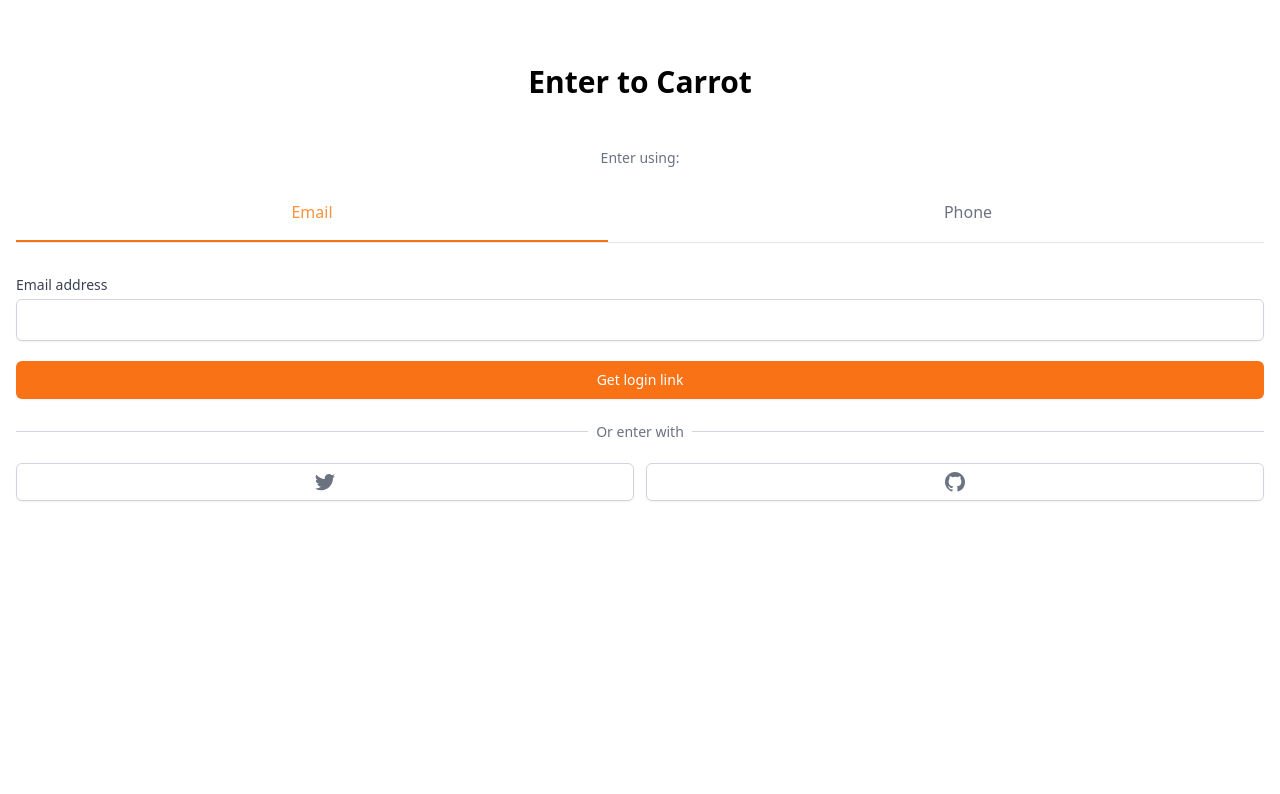
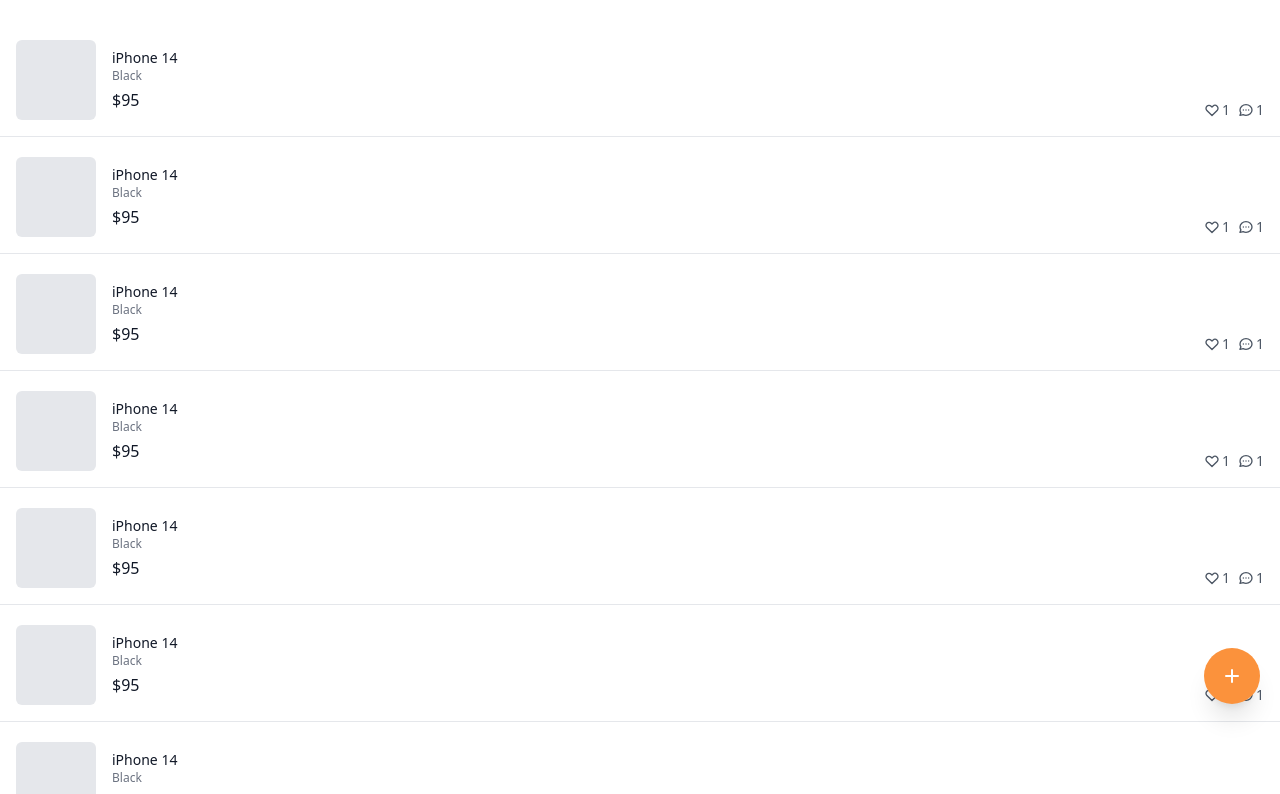
Before and after one commit to summereuna/carrot-market, a Next.js app: page / in a window 1280 px wide. Shown: the top 794 px of the page. Built offline with nearby package versions, Linux system fonts and the light colour scheme.

Commit message:
Add: home page css

```diff
--- a/pages/index.tsx
+++ b/pages/index.tsx
@@ -1,10 +1,79 @@
 import type { NextPage } from "next";
-import Enter from "./enter";
+
+//상품 리스트
 const Home: NextPage = () => {
   return (
-    <>
-      <Enter />
-    </>
+    <div className="flex flex-col space-y-5 py-10">
+      {[1, 1, 1, 1, 1, 1, 1, 1, 1, 1, 1, 1].map((_, i) => (
+        <div
+          key={i}
+          className="px-4 flex justify-between pb-4 border-b cursor-pointer"
+        >
+          <div className="flex space-x-4">
+            <div className="w-20 h-20 bg-gray-200 rounded-md" />
+            <div className="pt-2 flex flex-col">
+              <h3 className="text-sm font-medium text-gray-900">iPhone 14</h3>
+              <span className="text-xs text-gray-500">Black</span>
+              <span className="font-medium mt-1 text-gray-900">$95</span>
+            </div>
+          </div>
+          <div className="flex items-end justify-end space-x-2">
+            <div className="flex space-x-0.5 items-center text-sm text-gray-600">
+              <svg
+                className="w-4 h-4"
+                fill="none"
+                stroke="currentColor"
+                viewBox="0 0 24 24"
+                xmlns="http://www.w3.org/2000/svg"
+              >
+                <path
+                  strokeLinecap="round"
+                  strokeLinejoin="round"
+                  strokeWidth="2"
+                  d="M4.318 6.318a4.5 4.5 0 000 6.364L12 20.364l7.682-7.682a4.5 4.5 0 00-6.364-6.364L12 7.636l-1.318-1.318a4.5 4.5 0 00-6.364 0z"
+                ></path>
+              </svg>
+              <span>1</span>
+            </div>
+            <div className="flex space-x-0.5 items-center text-sm text-gray-600">
+              <svg
+                className="w-4 h-4"
+                fill="none"
+                stroke="currentColor"
+                viewBox="0 0 24 24"
+                xmlns="http://www.w3.org/2000/svg"
+              >
+                <path
+                  strokeLinecap="round"
+                  strokeLinejoin="round"
+                  strokeWidth="2"
+                  d="M8 12h.01M12 12h.01M16 12h.01M21 12c0 4.418-4.03 8-9 8a9.863 9.863 0 01-4.255-.949L3 20l1.395-3.72C3.512 15.042 3 13.574 3 12c0-4.418 4.03-8 9-8s9 3.582 9 8z"
+                ></path>
+              </svg>
+              <span>1</span>
+            </div>
+          </div>
+        </div>
+      ))}
+      {/*플로팅 버튼: 클릭 시 상품 추가하는 페이지로*/}
+      <button className="fixed bottom-24 right-5 bg-orange-400 rounded-full p-4 text-white shadow-xl transition-colors hover:bg-orange-500 cursor-pointer">
+        <svg
+          className="h-6 w-6"
+          xmlns="http://www.w3.org/2000/svg"
+          fill="none"
+          viewBox="0 0 24 24"
+          stroke="currentColor"
+          aria-hidden="true"
+        >
+          <path
+            strokeLinecap="round"
+            strokeLinejoin="round"
+            strokeWidth="2"
+            d="M12 6v6m0 0v6m0-6h6m-6 0H6"
+          />
+        </svg>
+      </button>
+    </div>
   );
 };
 
```
